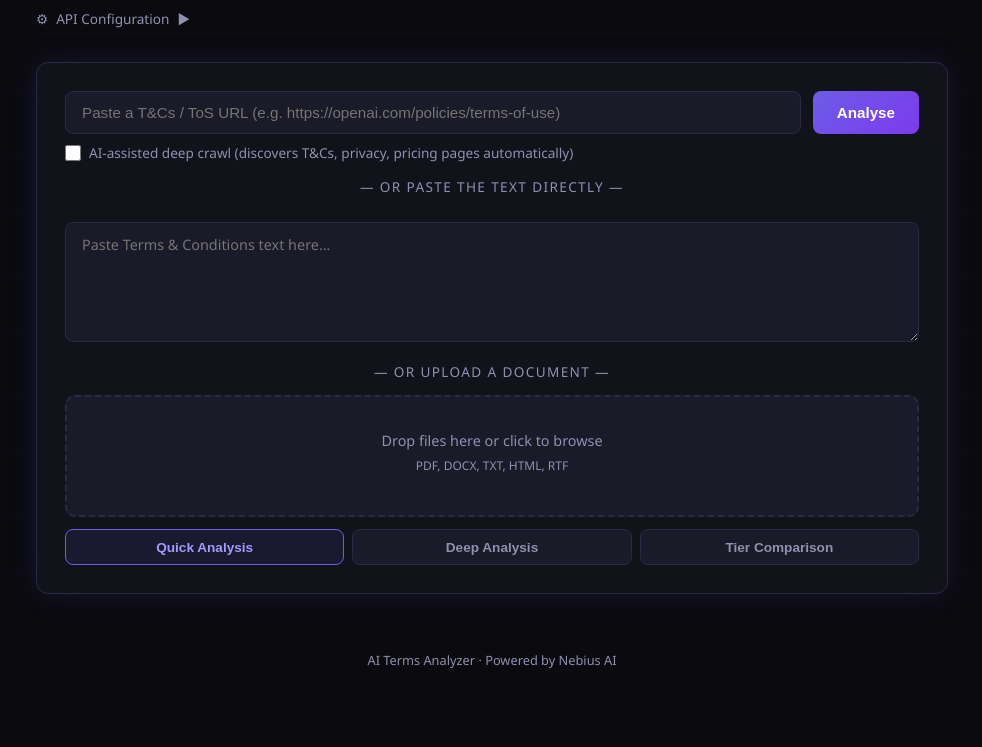
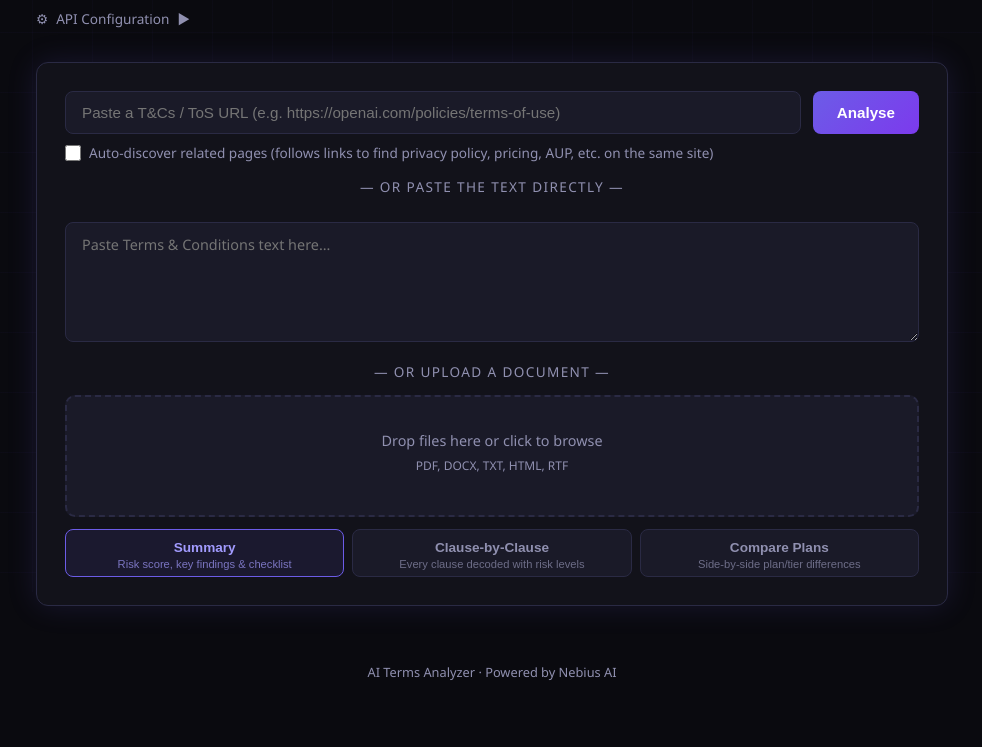
Before and after one commit to LaserDog80/AI_rights_check, a Flask app: page / in a window 1280 px wide. Shown: the part 208-955 px from the top of the page, without its empty margins (148-1130 px from the left). Before the commit the page ends 876 px from the top, so only its background shows below. Run offline with Flask 3, Linux system fonts and the light colour scheme.

Commit message:
Clarify UI labels: rename modes, explain API requirement, demystify crawl
- Rename analysis modes: Quick Analysis → Summary, Deep Analysis →
  Clause-by-Clause, Tier Comparison → Compare Plans
- Add brief descriptions under each mode button
- Rename "AI-assisted deep crawl" → "Auto-discover related pages" with
  clearer explanation of what it does
- API config note now says "Required" instead of "Optional"
- Updated loading messages and results headings to match

Co-Authored-By: Claude Opus 4.6 (1M context) <noreply@anthropic.com>

```diff
--- a/templates/index.html
+++ b/templates/index.html
@@ -135,10 +135,11 @@ textarea:focus{outline:none;border-color:var(--accent)}
 .rec-list li::before{content:'>';position:absolute;left:0;color:var(--accent2)}
 .mode-toggle{display:flex;gap:.5rem;margin-top:.75rem}
 .mode-btn{
-  flex:1;padding:.6rem;border:1px solid var(--border);border-radius:8px;
+  flex:1;padding:.6rem .6rem .4rem;border:1px solid var(--border);border-radius:8px;
   background:var(--surface2);color:var(--text2);font-size:.85rem;
   font-weight:600;cursor:pointer;text-align:center;transition:all .2s;
 }
+.mode-btn .mode-desc{display:block;font-size:.7rem;font-weight:400;margin-top:.2rem;opacity:.7}
 .mode-btn.active{border-color:var(--accent);color:var(--accent2);background:rgba(108,92,231,.1)}
 .mode-btn:hover{border-color:var(--accent)}
 .tier-select{margin-top:.75rem;display:flex;align-items:center}
@@ -270,7 +271,7 @@ footer{text-align:center;padding:2rem 0;color:var(--text2);font-size:.8rem}
         <label for="cfg-model">Model</label>
         <input type="text" id="cfg-model" placeholder="meta-llama/Meta-Llama-3.1-70B-Instruct" oninput="saveSettings()">
       </div>
-      <div class="settings-note">Optional — uses server default if not set. Required for AI-assisted crawl.</div>
+      <div class="settings-note">Required — powers the AI analysis engine. All three analysis modes use this API.</div>
     </div>
   </div>
 
@@ -284,7 +285,7 @@ footer{text-align:center;padding:2rem 0;color:var(--text2);font-size:.8rem}
     </div>
     <div class="crawl-option">
       <input type="checkbox" id="ai-crawl-check">
-      <label for="ai-crawl-check">AI-assisted deep crawl (discovers T&amp;Cs, privacy, pricing pages automatically)</label>
+      <label for="ai-crawl-check">Auto-discover related pages (follows links to find privacy policy, pricing, AUP, etc. on the same site)</label>
     </div>
 
     <div class="or-divider">— or paste the text directly —</div>
@@ -299,9 +300,9 @@ footer{text-align:center;padding:2rem 0;color:var(--text2);font-size:.8rem}
     </div>
 
     <div class="mode-toggle">
-      <button class="mode-btn active" id="mode-quick" onclick="setMode('quick')">Quick Analysis</button>
-      <button class="mode-btn" id="mode-deep" onclick="setMode('deep')">Deep Analysis</button>
-      <button class="mode-btn" id="mode-tier" onclick="setMode('tier-compare')">Tier Comparison</button>
+      <button class="mode-btn active" id="mode-quick" onclick="setMode('quick')">Summary<span class="mode-desc">Risk score, key findings &amp; checklist</span></button>
+      <button class="mode-btn" id="mode-deep" onclick="setMode('deep')">Clause-by-Clause<span class="mode-desc">Every clause decoded with risk levels</span></button>
+      <button class="mode-btn" id="mode-tier" onclick="setMode('tier-compare')">Compare Plans<span class="mode-desc">Side-by-side plan/tier differences</span></button>
     </div>
     <div class="tier-select" id="tier-select" style="display:none">
       <label for="tier-dropdown" style="font-size:.85rem;color:var(--text2);margin-right:.5rem">Pricing Tier:</label>
@@ -330,7 +331,7 @@ footer{text-align:center;padding:2rem 0;color:var(--text2);font-size:.8rem}
   <!-- Error -->
   <div class="error-msg" id="error-msg"></div>
 
-  <!-- Quick Analysis Results -->
+  <!-- Summary Results -->
   <div id="results">
     <div class="verdict-banner card">
       <h2>Platform</h2>
@@ -365,7 +366,7 @@ footer{text-align:center;padding:2rem 0;color:var(--text2);font-size:.8rem}
     </div>
   </div>
 
-  <!-- Deep Analysis Results -->
+  <!-- Clause-by-Clause Results -->
   <div id="deep-results">
     <div class="verdict-banner card">
       <h2>Platform</h2>
@@ -415,7 +416,7 @@ footer{text-align:center;padding:2rem 0;color:var(--text2);font-size:.8rem}
     </div>
   </div>
 
-  <!-- Tier Comparison Results -->
+  <!-- Compare Plans Results -->
   <div id="tier-results">
     <div class="verdict-banner card">
       <h2>Platform</h2>
@@ -423,7 +424,7 @@ footer{text-align:center;padding:2rem 0;color:var(--text2);font-size:.8rem}
       <div class="verdict-text" id="tr-summary"></div>
     </div>
     <div class="card">
-      <h3 style="margin-bottom:.5rem">Tier Comparison Matrix</h3>
+      <h3 style="margin-bottom:.5rem">Plan Comparison Matrix</h3>
       <p style="color:var(--text2);font-size:.85rem;margin-bottom:.5rem">Side-by-side comparison of what each tier offers.</p>
       <div class="tier-table-wrap" id="tr-matrix"></div>
     </div>
@@ -514,10 +515,10 @@ function setMode(mode) {
   const note = document.getElementById("mode-note");
   if (mode === "tier-compare") {
     note.style.display = "block";
-    note.textContent = "Auto-detects all pricing tiers and compares indemnity, provenance, ownership, and more.";
+    note.textContent = "Best used with pages that mention multiple pricing tiers. Compares indemnity, provenance, ownership, and more across plans.";
   } else if (mode === "deep") {
     note.style.display = "block";
-    note.textContent = "Clause-by-clause analysis with industry comparison and hidden concerns.";
+    note.textContent = "Analyses every significant clause with plain-english translations, risk ratings, and comparison to industry norms.";
   } else {
     note.style.display = "none";
   }
@@ -789,12 +790,12 @@ async function runAnalysis() {
   btn.disabled = true;
 
   const loaderTexts = {
-    "quick": "Fetching &amp; analysing terms... this takes 15-30 seconds.",
-    "deep": "Running deep clause-by-clause analysis... this may take 30-60 seconds.",
-    "tier-compare": "Analysing tier differences... this may take 30-60 seconds.",
+    "quick": "Fetching &amp; generating summary... this takes 15-30 seconds.",
+    "deep": "Running clause-by-clause analysis... this may take 30-60 seconds.",
+    "tier-compare": "Comparing plan differences... this may take 30-60 seconds.",
   };
   let lt = loaderTexts[analysisMode] || loaderTexts["quick"];
-  if (aiCrawl) lt = "AI-assisted crawl in progress... discovering and analysing multiple pages. This may take 1-2 minutes.";
+  if (aiCrawl) lt = "Discovering related pages and analysing... this may take 1-2 minutes.";
   document.getElementById("loader-text").innerHTML = lt;
 
   const cfg = getApiConfig();
```
